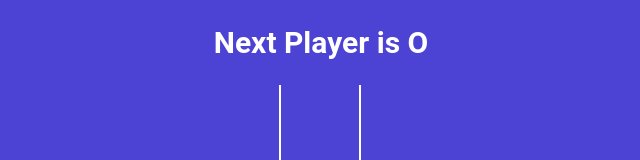
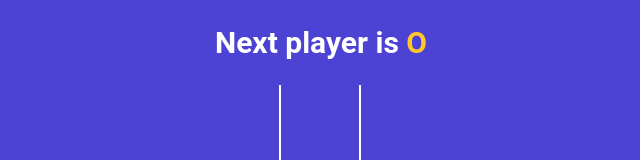
Before and after one commit to Pranay-Sedam/TickTacToe, a React app: page / in a window 1280 px wide. Shown: the top 160 px of the page, without its empty margins (319-959 px from the left). Built offline with nearby package versions, Linux system fonts and the light colour scheme; the HTML template or start-up script is replaced by a standard one.

Commit message:
display draw message. apply style StartupMessage component

```diff
--- a/src/App.jsx
+++ b/src/App.jsx
@@ -1,15 +1,14 @@
 import { useState } from "react";
 import './styles.scss';
 import Board from './components/Board';
+import StatusMessage from "./components/StatusMessage";
 import { calculateWinner } from "./winner";
 
 function App() {
   const[Squares, setSquares]=useState(Array(9).fill(null));
   const [isXNext,setIsNext]=useState(false);
   const winner= calculateWinner(Squares);
-  const nextPlayer = isXNext ? 'X':'O'
-  const statusMessage = winner ? `winner is ${winner}`
-  : `Next Player is ${nextPlayer}`;
+
   // console.log(Squares);
   console.log(winner);
    const handleSquareClick= clickposition => {
@@ -35,7 +34,8 @@
   return (
 
       <div className="app">
-        <h2>{statusMessage}</h2>
+        {/* <h2>{statusMessage}</h2> */}
+        <StatusMessage winner={winner} isXNext={isXNext} squares={Squares} />
          <Board Squares={Squares} handleSquareClick={handleSquareClick} />
 
       </div>
--- /dev/null
+++ b/src/components/StatusMessage.jsx
@@ -0,0 +1,19 @@
+const statusMessage =({winner,isXNext,squares}) => {
+    const noMovesLeft=squares.every(squareValue => squareValue !==null);
+
+    const nextPlayer = isXNext ? 'X':'O'
+    const renderStatusMessage=()=> {
+        if(winner){
+        return <div>winner is {winner}</div>;
+    }
+    if(!winner && noMovesLeft){
+        return <div> <span className=" text-orange">O</span> and <span className="text-green">X Tied</span></div>;
+    }
+    if(!winner && !noMovesLeft){
+        return <div>Next player is <span className={isXNext ? 'text-green':'text-orange'}>{nextPlayer}</span></div>;
+    }
+    return null;
+};
+return <h2 className="status-mesage">{renderStatusMessage()}</h2>
+};
+export default statusMessage;
```
